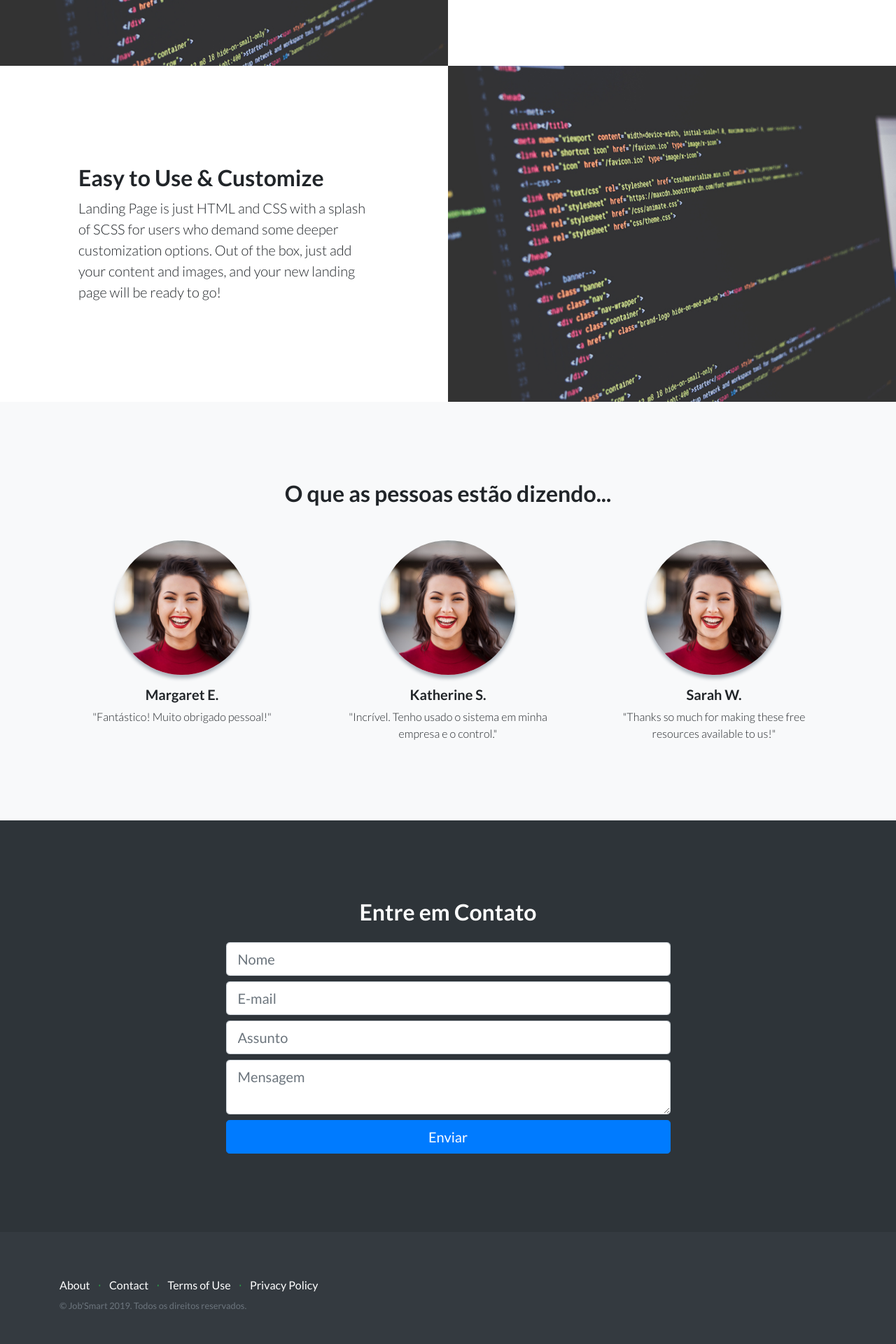
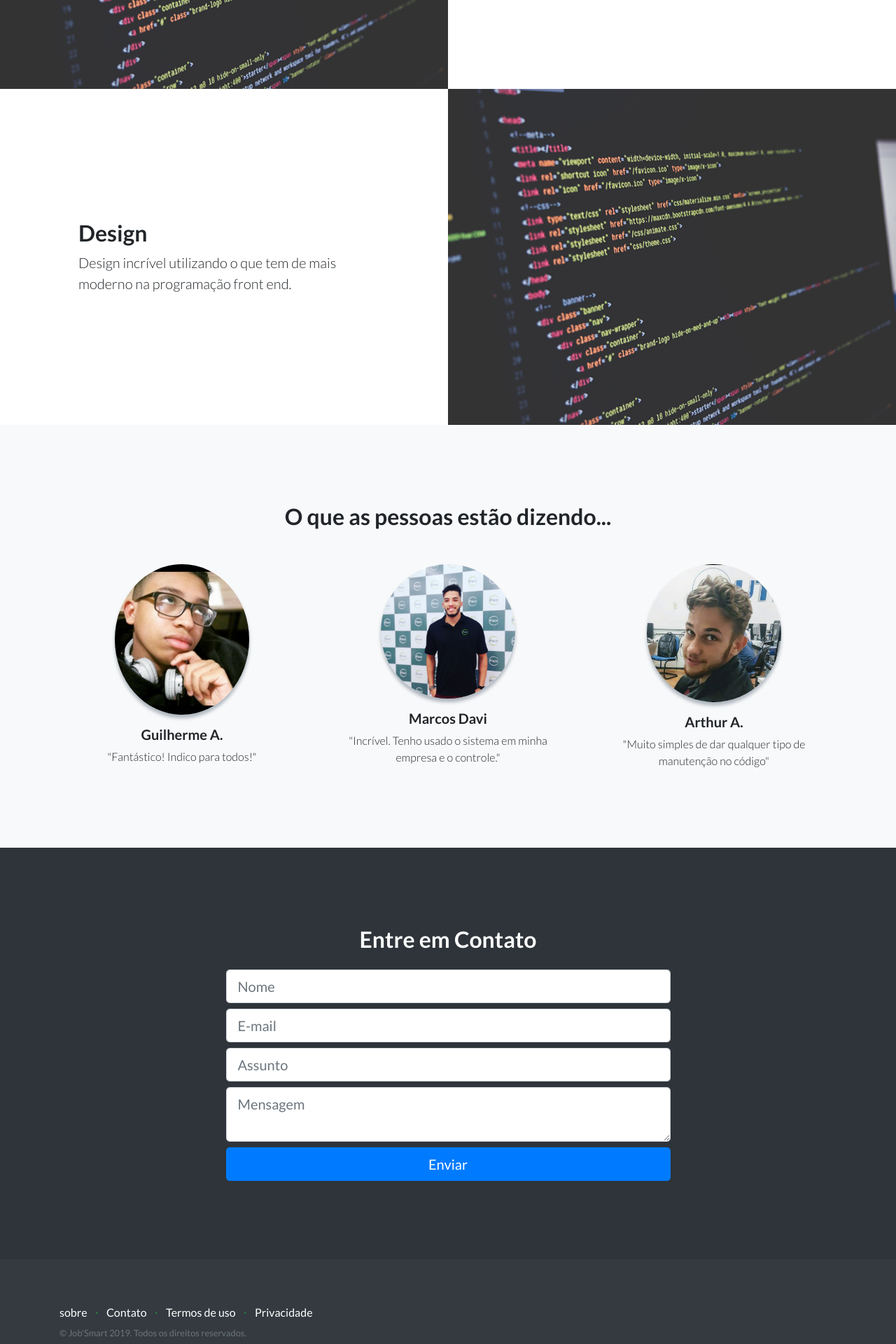
Before and after one commit to utramig42/JobSmart-Site, a PHP site: page / in a window 1280 px wide. Shown: the part 1760-3680 px from the top of the page at 70% size. Run offline with PHP 8.4, Linux system fonts and the light colour scheme.

Commit message:
Mudança nos textos e imagens

```diff
--- a/index.php
+++ b/index.php
@@ -47,7 +47,7 @@
                             <i class="icon-screen-desktop m-auto text-success"></i>
                         </div>
                         <h3>Multiplas plataformas</h3>
-                        <p class="lead mb-0"> O Sistema Jobsmart conta com 3 niveis de abstração do sistema </p>
+                        <p class="lead mb-0"> O Sistema Jobsmart conta com 2 niveis de abstração do sistema.</p>
                     </div>
                 </div>
                 <div class="col-lg-4">
@@ -55,8 +55,8 @@
                         <div class="features-icons-icon d-flex">
                             <i class="icon-organization m-auto text-success"></i>
                         </div>
-                        <h3>Bootstrap 4 Ready</h3>
-                        <p class="lead mb-0">Featuring the latest build of the new Bootstrap 4 framework!</p>
+                        <h3>Plataformas WEB, Desktop e Mobile</h3>
+                        <p class="lead mb-0">Formas completas de se acessar e manter o controle da sua empresa.</p>
                     </div>
                 </div>
                 <div class="col-lg-4">
@@ -65,7 +65,7 @@
                             <i class="icon-check m-auto text-success"></i>
                         </div>
                         <h3>Fácil de usar</h3>
-                        <p class="lead mb-0">Ready to use with your own content, or customize the source files!</p>
+                        <p class="lead mb-0">Conta com uma apresentação simples e fácil de navegar.</p>
                     </div>
                 </div>
             </div>
@@ -80,30 +80,24 @@
                 <div class="col-lg-6 order-lg-2 text-white showcase-img"
                     style="background-image: url('img/bg-showcase-1.jpg');"></div>
                 <div class="col-lg-6 order-lg-1 my-auto showcase-text">
-                    <h2>Fully Responsive Design</h2>
-                    <p class="lead mb-0">When you use a theme created by Start Bootstrap, you know that the theme will
-                        look great on any device, whether it's a phone, tablet, or desktop the page will behave
-                        responsively!</p>
+                    <h2>Gráficos para acompanhamento diário, semanal e mensal</h2>
+                    <p class="lead mb-0">Os gráficos auxiliam no acompanhamento do faturamento,realizando comparações para crescimento ano a ano de sua empresa</p>
                 </div>
             </div>
             <div class="row no-gutters">
                 <div class="col-lg-6 text-white showcase-img" style="background-image: url('img/bg-showcase-2.jpg');">
                 </div>
                 <div class="col-lg-6 my-auto showcase-text">
-                    <h2>Updated For Bootstrap 4</h2>
-                    <p class="lead mb-0">Newly improved, and full of great utility classes, Bootstrap 4 is leading the
-                        way in mobile responsive web development! All of the themes on Start Bootstrap are now using
-                        Bootstrap 4!</p>
+                    <h2>Programação simples e efetiva</h2>
+                    <p class="lead mb-0">Códigos simples e efetivos, caso precise de qualquer alteração, possui códigos bem organizados.</p>
                 </div>
             </div>
             <div class="row no-gutters">
                 <div class="col-lg-6 order-lg-2 text-white showcase-img"
                     style="background-image: url('img/bg-showcase-3.jpg');"></div>
                 <div class="col-lg-6 order-lg-1 my-auto showcase-text">
-                    <h2>Easy to Use &amp; Customize</h2>
-                    <p class="lead mb-0">Landing Page is just HTML and CSS with a splash of SCSS for users who demand
-                        some deeper customization options. Out of the box, just add your content and images, and your
-                        new landing page will be ready to go!</p>
+                    <h2>Design</h2>
+                    <p class="lead mb-0">Design incrível utilizando o que tem de mais moderno na programação front end.</p>
                 </div>
             </div>
         </div>
@@ -116,25 +110,24 @@
             <div class="row">
                 <div class="col-lg-4">
                     <div class="testimonial-item mx-auto mb-5 mb-lg-0">
-                        <img class="img-fluid rounded-circle mb-3" src="img/testimonials-1.jpg" alt="">
-                        <h5>Margaret E.</h5>
-                        <p class="font-weight-light mb-0">"Fantástico! Muito obrigado pessoal!"</p>
+                        <img class="img-fluid rounded-circle mb-3" src="img/1.jpg" alt="">
+                        <h5>Guilherme A.</h5>
+                        <p class="font-weight-light mb-0">"Fantástico! Indico para todos!"</p>
                     </div>
                 </div>
                 <div class="col-lg-4">
                     <div class="testimonial-item mx-auto mb-5 mb-lg-0">
-                        <img class="img-fluid rounded-circle mb-3" src="img/testimonials-2.jpg" alt="">
-                        <h5>Katherine S.</h5>
+                        <img class="img-fluid rounded-circle mb-3" src="img/2.jpg" alt="">
+                        <h5>Marcos Davi</h5>
                         <p class="font-weight-light mb-0">"Incrível. Tenho usado o sistema em minha empresa e o
-                            control."</p>
+                            controle."</p>
                     </div>
                 </div>
                 <div class="col-lg-4">
                     <div class="testimonial-item mx-auto mb-5 mb-lg-0">
-                        <img class="img-fluid rounded-circle mb-3" src="img/testimonials-3.jpg" alt="">
-                        <h5>Sarah W.</h5>
-                        <p class="font-weight-light mb-0">"Thanks so much for making these free resources available to
-                            us!"</p>
+                        <img class="img-fluid rounded-circle mb-3" src="img/3.jpg" alt="">
+                        <h5>Arthur A.</h5>
+                        <p class="font-weight-light mb-0">"Muito simples de dar qualquer tipo de manutenção no código"</p>
                     </div>
                 </div>
             </div>
@@ -187,19 +180,19 @@
                 <div class="col-lg-6 h-100 text-center text-lg-left my-auto">
                     <ul class="list-inline mb-2 text-success">
                         <li class="list-inline-item">
-                            <a class="text-white" href="#">About</a>
+                            <a class="text-white" href="#">sobre</a>
                         </li>
                         <li class="list-inline-item">&sdot;</li>
                         <li class="list-inline-item">
-                            <a class="text-white" href="#">Contact</a>
+                            <a class="text-white" href="#">Contato</a>
                         </li>
                         <li class="list-inline-item">&sdot;</li>
                         <li class="list-inline-item">
-                            <a class="text-white" href="#">Terms of Use</a>
+                            <a class="text-white" href="#">Termos de uso</a>
                         </li>
                         <li class="list-inline-item">&sdot;</li>
                         <li class="list-inline-item">
-                            <a class="text-white" href="#">Privacy Policy</a>
+                            <a class="text-white" href="#">Privacidade</a>
                         </li>
                     </ul>
                     <p class="text-muted small mb-4 mb-lg-0">&copy; Job'Smart 2019. Todos os direitos reservados.</p>
```
Also changed, not shown: img/1.jpg (added), img/2.jpg (added), img/3.jpg (added).
